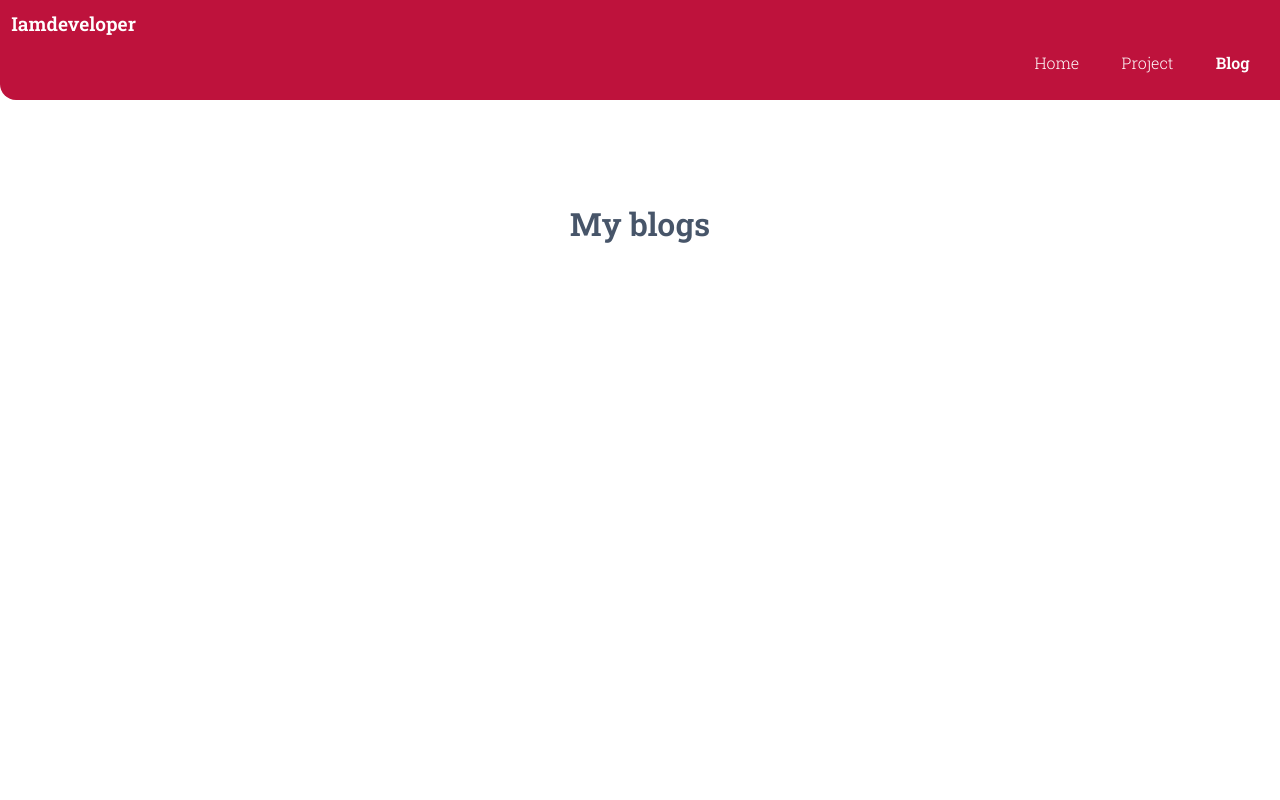
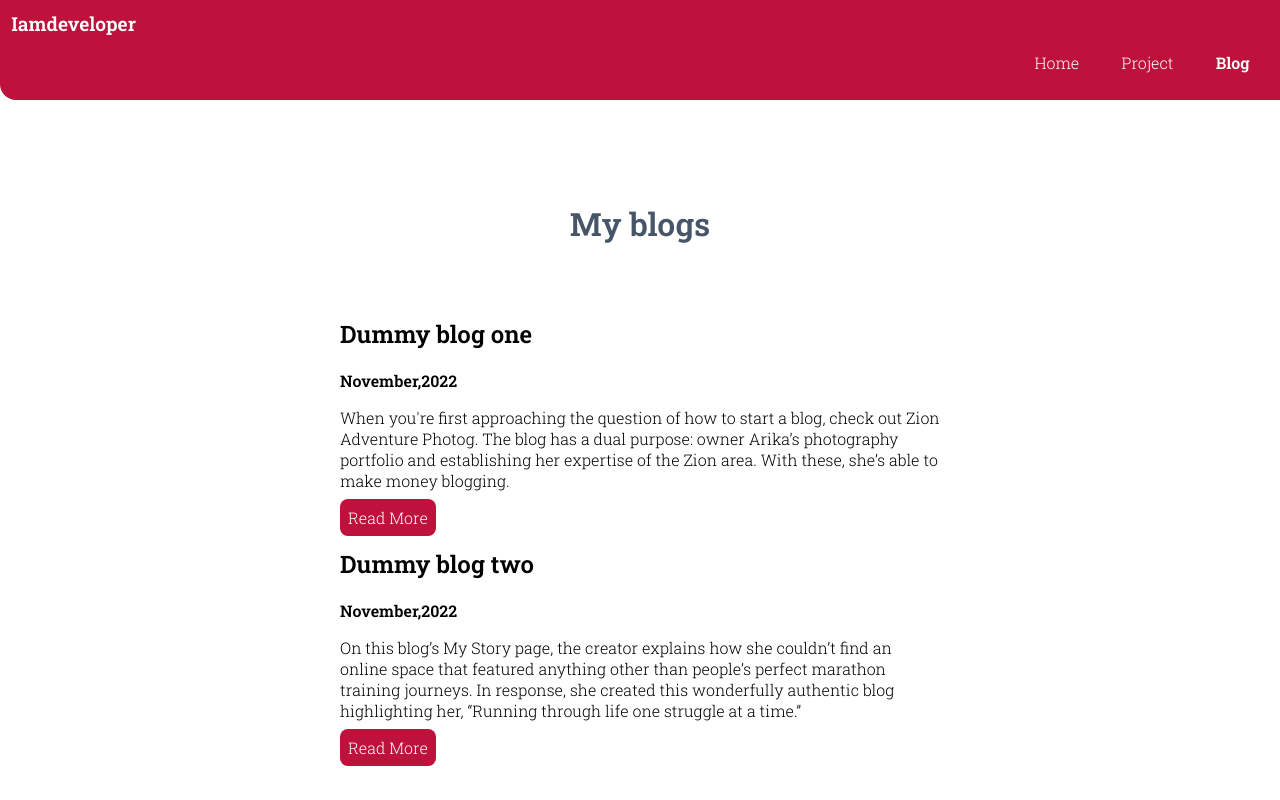
Before and after one commit to Kesharvani/Shubham_Portfolio, a plain HTML site: page blog.html in a window 1280 px wide. Drawn offline with Linux system fonts and the light colour scheme.

Commit message:
feat: added blog pages

```diff
--- a/blog.html
+++ b/blog.html
@@ -28,5 +28,19 @@
     <header class="hero">
         <h1 class="hero-heading">My blogs</h1>
     </header>
+    <div class="container centre_container">
+        <h2>Dummy blog one</h2>
+        <strong>November,2022</strong>
+        <p>When you're first approaching the question of how to start a blog, check out Zion Adventure Photog. The blog has a dual purpose: owner Arika’s photography portfolio and establishing her expertise of the Zion area. With these, she’s able to make money blogging.
+        </p>
+        <a class="Link link-primary" href="/lib/blogPageone.html">Read More</a>
+    </div>
+    <div class="container centre_container">
+        <h2>Dummy blog two</h2>
+        <strong>November,2022</strong>
+        <p>On this blog’s My Story page, the creator explains how she couldn’t find an online space that featured anything other than people’s perfect marathon training journeys. In response, she created this wonderfully authentic blog highlighting her, “Running through life one struggle at a time.”
+        </p>
+        <a class="Link link-primary" href="/lib/blogPagetwo.html">Read More</a>
+    </div>
 </body>
 </html>
```
Also changed, not shown: lib/blogPageone.html (added, +21 -0 lines), lib/blogPagetwo.html (added, +20 -0 lines).
